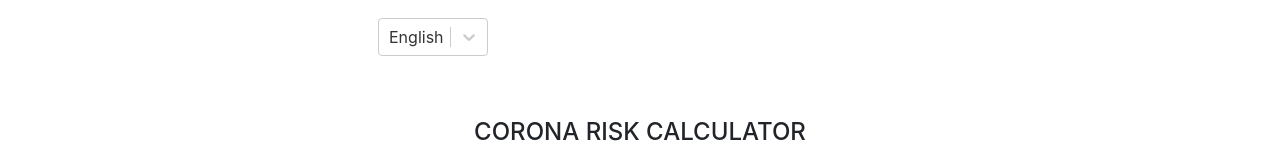
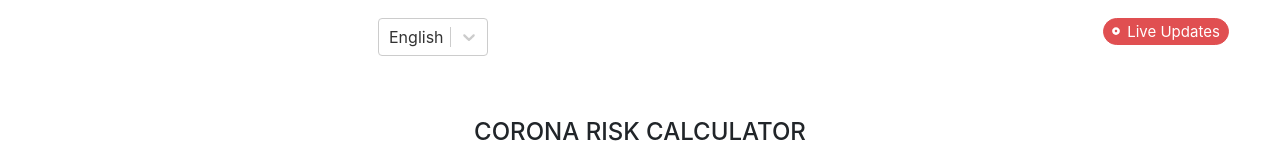
Before and after one commit to shivamrr9/covid19-corona-ui, a React app: page / in a window 1280 px wide. Shown: the top 158 px of the page. Built offline with nearby package versions, Linux system fonts and the light colour scheme; what keymirror would draw is missing.

Commit message:
results page complete

```diff
--- a/src/containers/Home/index.js
+++ b/src/containers/Home/index.js
@@ -18,6 +18,9 @@ import Question3 from "../Question3";
 import Question4 from "../Question4";
 import Question5 from "../Question5";
 import Result from "../Result";
+import { FontAwesomeIcon } from "@fortawesome/react-fontawesome";
+import { faDotCircle } from "@fortawesome/free-solid-svg-icons";
+
 class Home extends Component {
   handleLangChange(val) {
     this.props.languageChange(val);
@@ -40,7 +43,12 @@ class Home extends Component {
 
               <Col md={6} style={{ textAlign: "center", height: "75vh" }}>
                 <div
-                  style={{ width: "100%", marginTop: "10px", padding: "8px" }}
+                  style={{
+                    width: "100%",
+                    marginTop: "10px",
+                    padding: "8px",
+                    display: "flex"
+                  }}
                 >
                   <div style={{ width: "110px" }}>
                     <Select
@@ -51,6 +59,36 @@ class Home extends Component {
                       }}
                       options={languageOptions}
                     />
+                  </div>
+                  <div
+                    style={{
+                      background: "#E04F51",
+                      border: "1px solid #E04F51",
+                      paddingLeft: "8px",
+                      paddingRight: "8px",
+                      borderRadius: "20px",
+                      position: "fixed",
+                      right: "4%"
+                    }}
+                  >
+                    <a
+                      href="https://coronariskcalculator.in/news"
+                      target="_blank"
+                      style={{ textDecoration: "none" }}
+                    >
+                      <span style={{ color: "white", fontSize: "15px" }}>
+                        <FontAwesomeIcon
+                          icon={faDotCircle}
+                          color="white"
+                          style={{
+                            marginRight: "3px",
+                            fontSize: "8px",
+                            marginBottom: "3px"
+                          }}
+                        />{" "}
+                        Live Updates
+                      </span>
+                    </a>
                   </div>
                 </div>
                 <h4 style={{ marginTop: "10%" }}>
--- a/src/containers/Result.js
+++ b/src/containers/Result.js
@@ -23,7 +23,9 @@ import {
   faEnvelope,
   faPhone,
   faExclamationTriangle,
-  faHeart
+  faHeart,
+  faHandPointer,
+  faDotCircle
 } from "@fortawesome/free-solid-svg-icons";
 
 class Question3 extends Component {
@@ -258,17 +260,14 @@ class Question3 extends Component {
                   display: "flex",
                   padding: "7px",
                   justifyContent: "left",
-                  position: "fixed",
-                  top: "0",
-                  width: "100%",
-                  right: "0"
+                  width: "100%"
                 }}
               >
                 <span
                   style={{
                     color: "white",
-
-                    marginTop: "2px"
+                    marginTop: "2px",
+                    fontSize: "15px"
                   }}
                 >
                   Corona Risk Calculator
@@ -284,15 +283,30 @@ class Question3 extends Component {
                     right: "4%"
                   }}
                 >
-                  <span style={{ color: "white", fontSize: "15px" }}>
-                    Live Updates
-                  </span>
+                  <a
+                    href="https://coronariskcalculator.in/news"
+                    target="_blank"
+                    style={{ textDecoration: "none" }}
+                  >
+                    <span style={{ color: "white", fontSize: "15px" }}>
+                      <FontAwesomeIcon
+                        icon={faDotCircle}
+                        color="white"
+                        style={{
+                          marginRight: "3px",
+                          fontSize: "8px",
+                          marginBottom: "3px"
+                        }}
+                      />{" "}
+                      Live Updates
+                    </span>
+                  </a>
                 </div>
               </div>
               <div
                 className="risk-display-container"
                 style={{
-                  marginTop: "15%",
+                  marginTop: "5%",
                   width: "98%",
                   background: "white",
                   borderRadius: "16px",
@@ -676,8 +690,8 @@ class Question3 extends Component {
               >
                 <h6 style={{ paddingTop: "10px" }}>
                   <FontAwesomeIcon
-                    icon={faHeart}
-                    color="#D42F51"
+                    icon={faHandPointer}
+                    color="#DDB24B"
                     style={{ marginRight: "3px" }}
                   />
                   SUBSCRIBE NEWSLETTER
@@ -686,7 +700,8 @@ class Question3 extends Component {
                   style={{
                     textAlign: "left",
                     marginLeft: "10px",
-                    padding: "8px"
+                    padding: "8px",
+                    marginBottom: "10px"
                   }}
                 >
                   <p>
@@ -694,8 +709,27 @@ class Question3 extends Component {
                     newsletter
                   </p>
                   <br />
+                  <input
+                    type="email"
+                    name="email"
+                    placeholder="Enter Email Id"
+                    onChange={val => {
+                      console.log(val.target.value);
+                    }}
+                  />
+                  <br />
+                  <Button
+                    style={{
+                      background: "#A4D160",
+                      border: " 1px solid #A4D160",
+                      marginTop: "6px"
+                    }}
+                  >
+                    Subscribe
+                  </Button>
                 </div>
               </div>
+              <div style={{ height: "30px" }}></div>
             </Col>
             <Col md={3}></Col>
           </Row>
```
